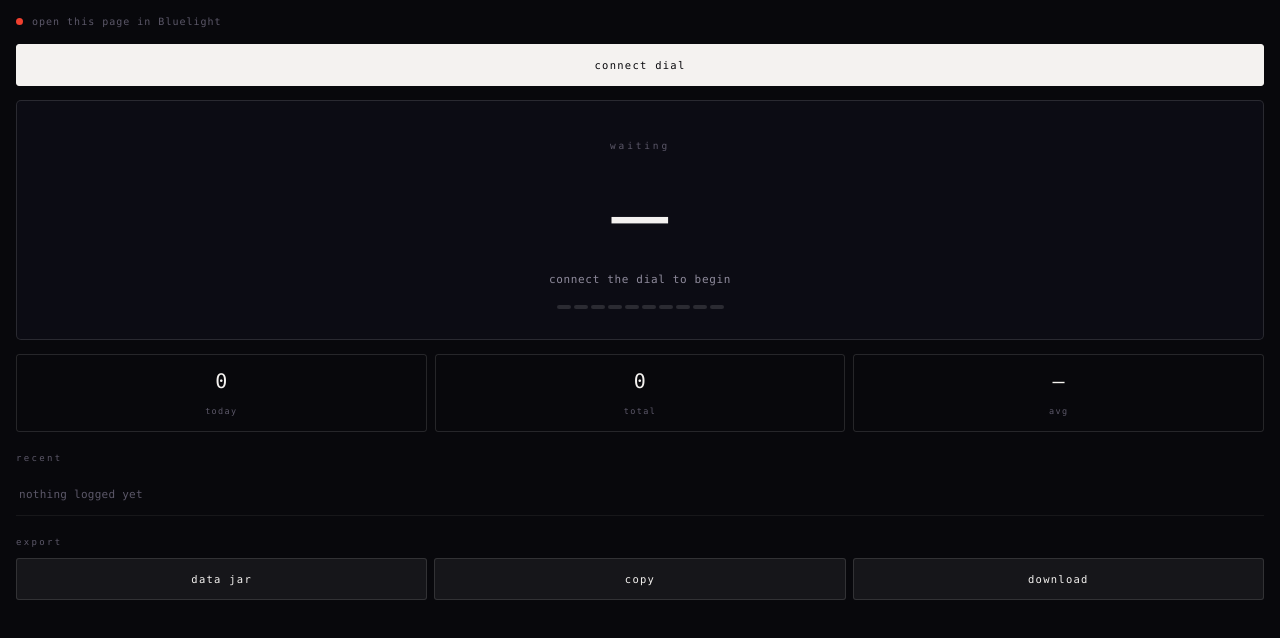
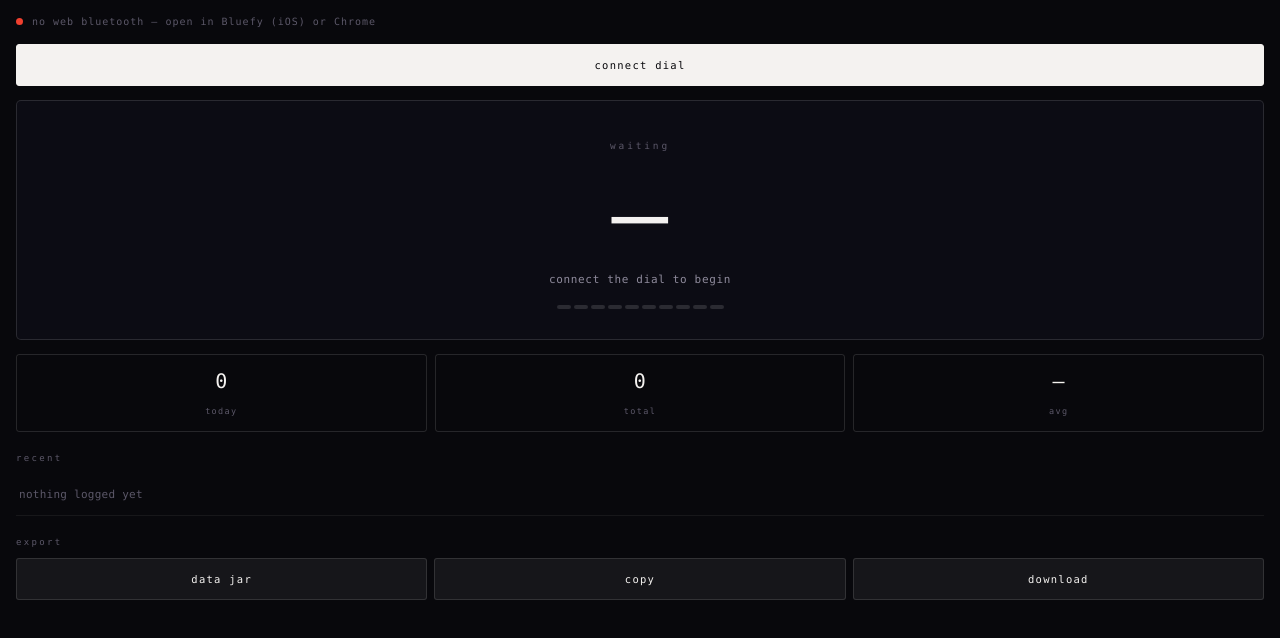
Before and after one commit to ainohaha/intervention-dial, a plain HTML site: page index.html in a window 1280 px wide. Both pictures are taken after a click on the button "connect dial". Drawn offline with Linux system fonts and the light colour scheme.

Commit message:
Correct the iOS browser requirement
Safari has no Web Bluetooth in any version. Name Bluefy/WebBLE explicitly
and note that BLE explorer apps like LightBlue cannot open pages.

```diff
--- a/index.html
+++ b/index.html
@@ -242,7 +242,8 @@ function onPacket(text){
 }
 
 async function connect(){
-  if(!navigator.bluetooth){ status('open this page in Bluelight'); return; }
+  // Safari has no Web Bluetooth at all; on iOS this needs Bluefy or WebBLE.
+  if(!navigator.bluetooth){ status('no web bluetooth — open in Bluefy (iOS) or Chrome'); return; }
   try{
     status('scanning…');
     device=await navigator.bluetooth.requestDevice({
```
Also changed, not shown: 1 other file.
